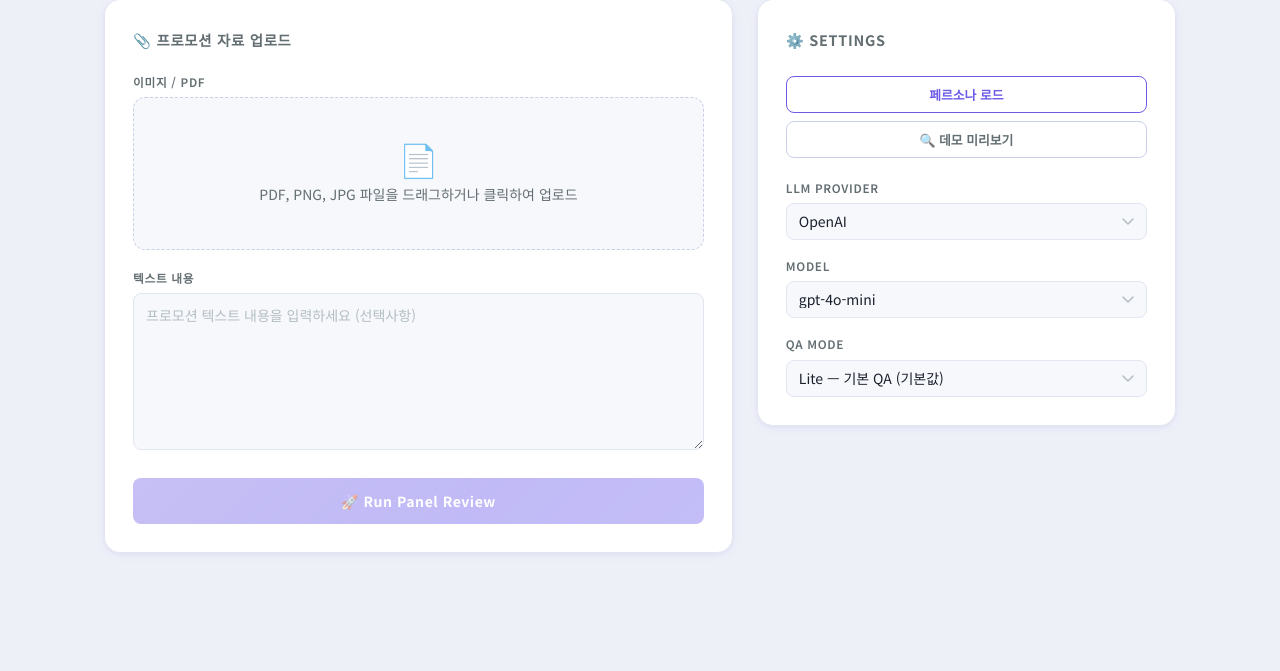
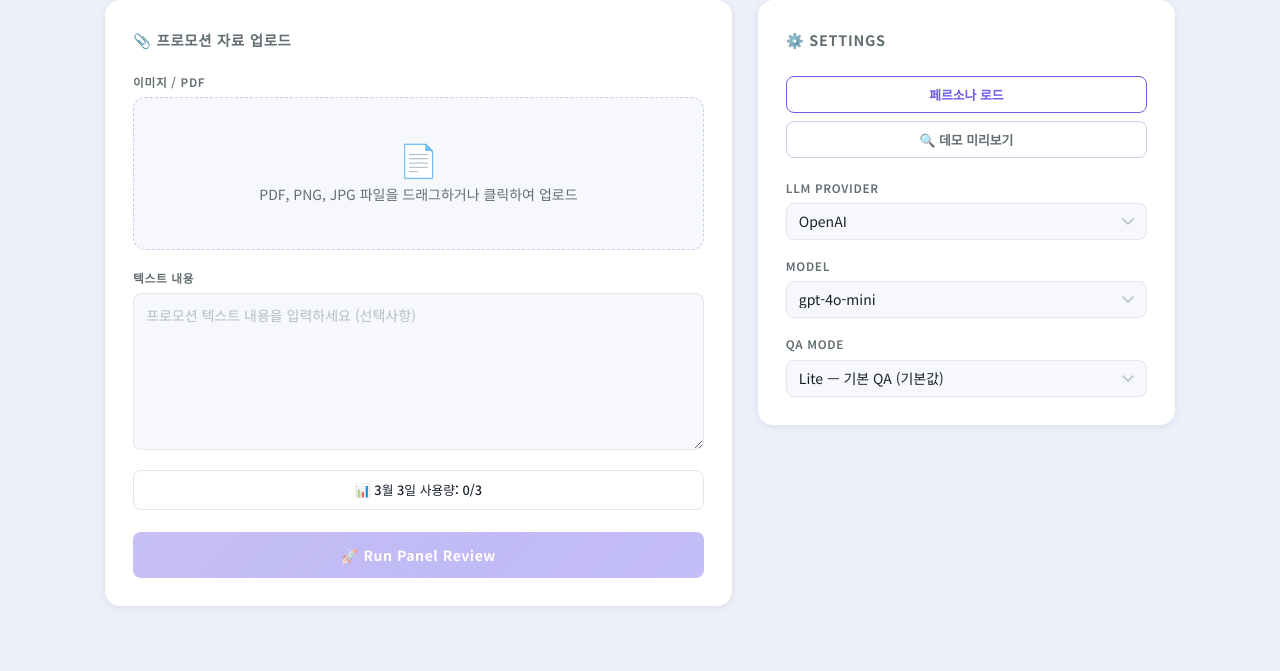
Before and after one commit to wonuseo/synthetic-panels, a FastAPI app: page / in a window 1280 px wide. Shown: the part 352-1023 px from the top of the page. Before the commit the page ends 904 px from the top, so only its background shows below. Run offline with FastAPI, Linux system fonts and the light colour scheme.

Commit message:
feat: showing daily review limit to the users

```diff
--- a/static/app.css
+++ b/static/app.css
@@ -499,6 +499,28 @@ select {
   box-shadow: none;
 }
 
+.usage-badge {
+  margin-top: 14px;
+  padding: 8px 14px;
+  border-radius: 8px;
+  font-size: var(--fs-sm);
+  font-weight: 500;
+  text-align: center;
+  background: var(--card);
+  border: 1px solid var(--border);
+  color: var(--text-secondary);
+}
+.usage-badge.warn {
+  background: #fff3e0;
+  border-color: #ffb74d;
+  color: #e65100;
+}
+.usage-badge.locked {
+  background: #fce4ec;
+  border-color: #ef5350;
+  color: #c62828;
+}
+
 .btn-secondary {
   padding: 8px 18px;
   font-size: var(--fs-sm);
--- a/static/index.html
+++ b/static/index.html
@@ -73,6 +73,7 @@
           <div class="progress-text" id="progress-text">준비 중...</div>
         </div>
 
+        <div id="usage-badge" class="usage-badge hidden"></div>
         <button class="btn-primary" id="btn-run" disabled>🚀 Run Panel Review</button>
       </div>
 
--- a/static/js/main.js
+++ b/static/js/main.js
@@ -48,9 +48,28 @@ function loadDemo() {
 }
 window.loadDemo = loadDemo;
 
+/* ── Usage badge ── */
+async function refreshUsageBadge() {
+  try {
+    const info = await checkReviewLimit();
+    const d = new Date().toLocaleDateString('ko-KR', { timeZone: 'Asia/Seoul', month: 'long', day: 'numeric' });
+    $.usageBadge.classList.remove('hidden', 'warn', 'locked');
+    if (info.needs_password) {
+      $.usageBadge.classList.add('locked');
+      $.usageBadge.textContent = `🔒 ${d} 사용량: ${info.today_count}/${info.limit} (비밀번호 필요)`;
+    } else if (info.today_count >= info.limit - 1 && info.today_count > 0) {
+      $.usageBadge.classList.add('warn');
+      $.usageBadge.textContent = `⚠️ ${d} 사용량: ${info.today_count}/${info.limit}`;
+    } else {
+      $.usageBadge.textContent = `📊 ${d} 사용량: ${info.today_count}/${info.limit}`;
+    }
+  } catch {}
+}
+
 /* ── Initialize model selector and load funnel config ── */
 initModelSelector();
 loadFunnelConfig();
+refreshUsageBadge();
 
 /* ── Provider change ── */
 $.provider.addEventListener('change', () => {
@@ -156,6 +175,7 @@ $.btnRun.addEventListener('click', async () => {
 
   $.progress.classList.add('hidden');
   $.btnRun.disabled = false;
+  refreshUsageBadge();
 });
 
 /* ── Back navigation ── */
--- a/static/js/ui.js
+++ b/static/js/ui.js
@@ -19,6 +19,7 @@ export const $ = {
   btnBack:      document.getElementById('btn-back'),
   btnSave:      document.getElementById('btn-save'),
   textContent:  document.getElementById('text-content'),
+  usageBadge:   document.getElementById('usage-badge'),
 };
 
 export function updateRunBtn() {
```
